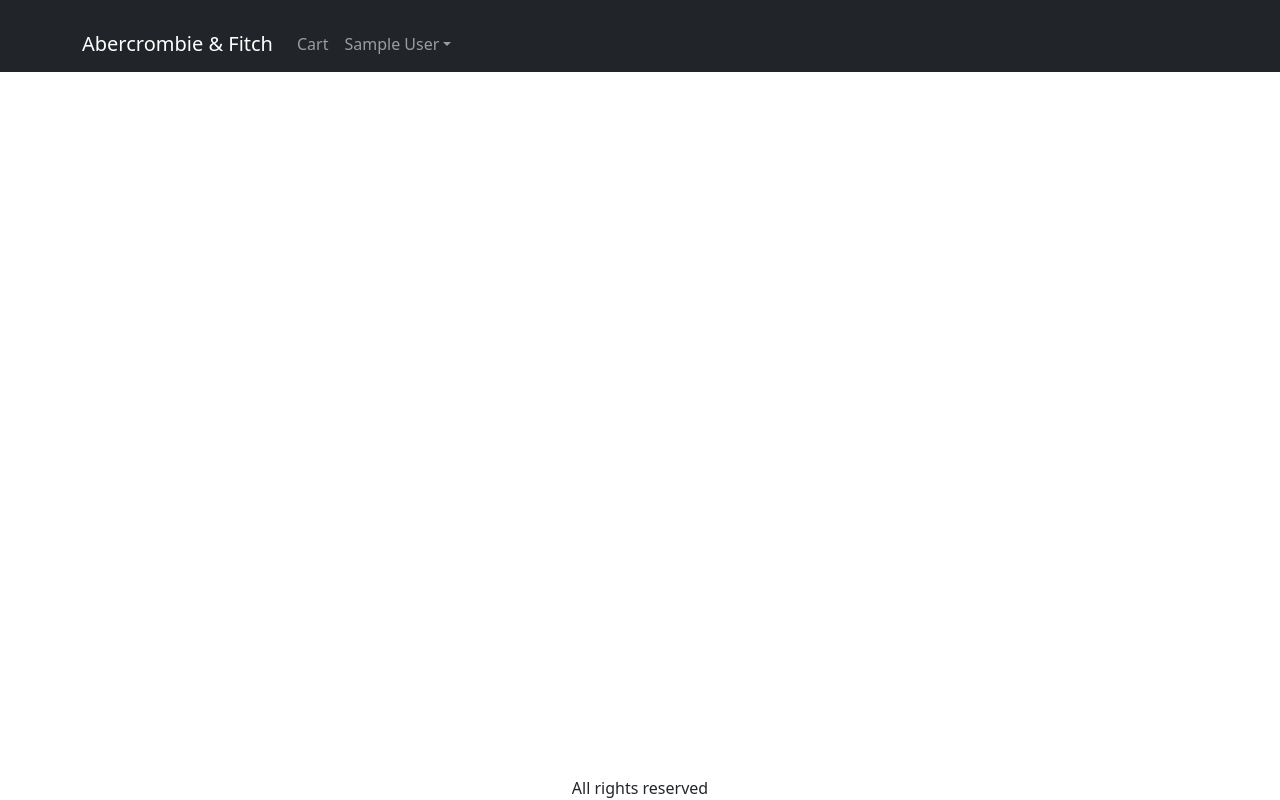
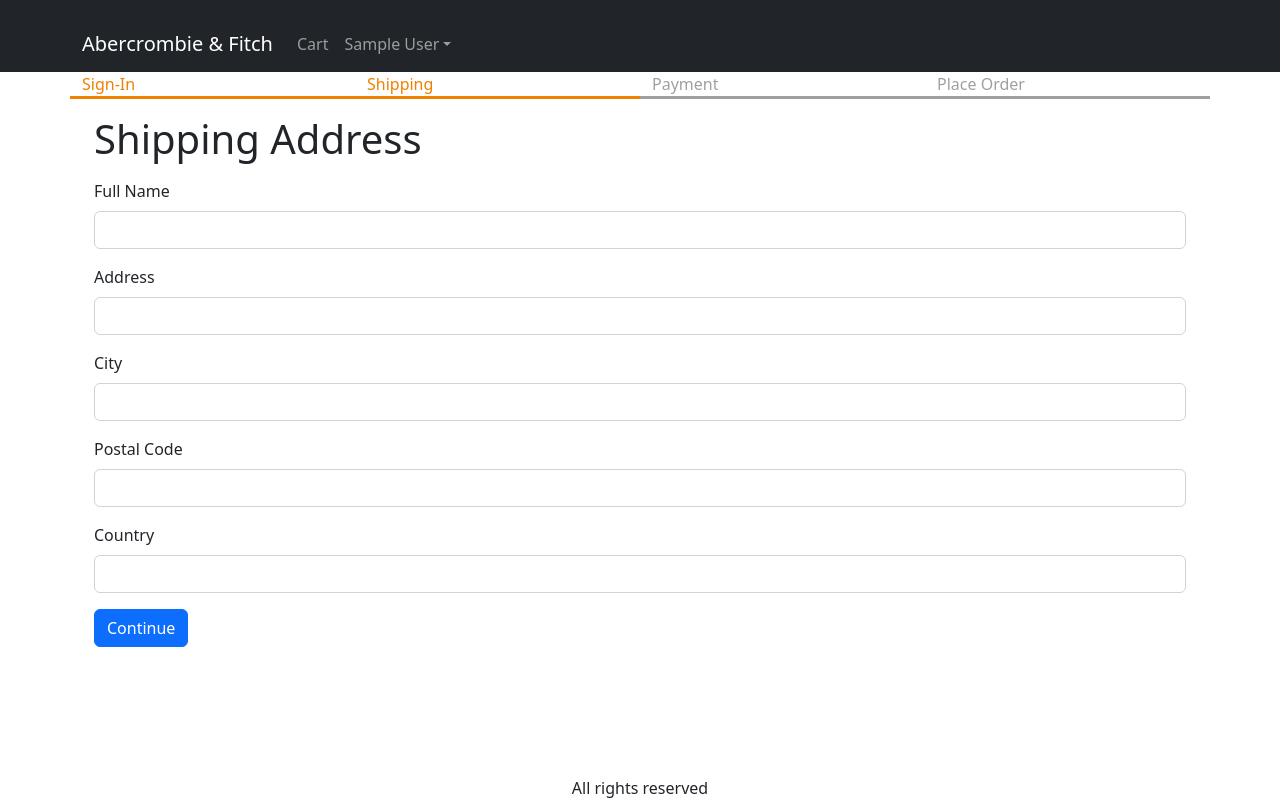
Before and after one commit to dhiaadjmi/abercrombie-frontend, a React (Create React App) app: page /shipping in a window 1280 px wide. Built offline with nearby package versions, Linux system fonts and the light colour scheme; sample sign-in values are in the browser's storage.

Commit message:
adding shippingScreen

```diff
--- a/src/App.js
+++ b/src/App.js
@@ -12,7 +12,7 @@
 import { ToastContainer } from 'react-toastify';
 import 'react-toastify/dist/ReactToastify.css';
 import NavDropdown from 'react-bootstrap/NavDropdown';
-
+import ShippingAddressScreen from './screens/ShippingAddressScreen';
 import { useContext } from 'react';
 import { Store } from './Store';
 
@@ -23,6 +23,7 @@
   const signoutHandler = () => {
     ctxDispatch({ type: 'USER_SIGNOUT' });
     localStorage.removeItem('userInfo');
+    localStorage.removeItem('shippingAddress');
   };
   return (
     <BrowserRouter>
@@ -77,7 +78,10 @@
               <Route path="/product/:slug" element={<ProductScreen />} />
               <Route path="/cart" element={<CartScreen />} />
               <Route path="/signin" element={<SigninScreen />} />
-
+              <Route
+                path="/shipping"
+                element={<ShippingAddressScreen />}
+              ></Route>
               <Route path="/" element={<HomeScreen />} />
             </Routes>
           </Container>
--- a/src/Store.js
+++ b/src/Store.js
@@ -8,6 +8,9 @@
   : null,
 
   cart: {
+    shippingAddress: localStorage.getItem('shippingAddress')
+    ? JSON.parse(localStorage.getItem('shippingAddress'))
+    : {},
     cartItems: localStorage.getItem('cartItems')
     ? JSON.parse(localStorage.getItem('cartItems'))
     : [],
@@ -42,6 +45,18 @@
         return {
           ...state,
           userInfo: null,
+          cart: {
+            cartItems: [],
+            shippingAddress: {},
+          },
+        };
+      case 'SAVE_SHIPPING_ADDRESS':
+        return {
+          ...state,
+          cart: {
+            ...state.cart,
+            shippingAddress: action.payload,
+          },
         };
     default:
       return state;
--- /dev/null
+++ b/src/components/CheckoutSteps.js
@@ -0,0 +1,14 @@
+import React from 'react';
+import Row from 'react-bootstrap/Row';
+import Col from 'react-bootstrap/Col';
+
+export default function CheckoutSteps(props) {
+  return (
+    <Row className="checkout-steps">
+      <Col className={props.step1 ? 'active' : ''}>Sign-In</Col>
+      <Col className={props.step2 ? 'active' : ''}>Shipping</Col>
+      <Col className={props.step3 ? 'active' : ''}>Payment</Col>
+      <Col className={props.step4 ? 'active' : ''}>Place Order</Col>
+    </Row>
+  );
+}
--- a/src/index.css
+++ b/src/index.css
@@ -46,3 +46,11 @@
 .container-sm {
   max-width: 540px;
 }
+.checkout-steps > div {
+  border-bottom: 0.2rem solid #a0a0a0;
+  color: #a0a0a0;
+}
+.checkout-steps > div.active {
+  border-bottom: 0.2rem solid #f08000;
+  color: #f08000;
+}
--- /dev/null
+++ b/src/screens/ShippingAddressScreen.js
@@ -0,0 +1,108 @@
+import React, { useContext, useEffect, useState } from 'react';
+import Form from 'react-bootstrap/Form';
+import Button from 'react-bootstrap/Button';
+import { useNavigate } from 'react-router-dom';
+import { Store } from '../Store';
+import CheckoutSteps from '../components/CheckoutSteps';
+
+export default function ShippingAddressScreen() {
+  const navigate = useNavigate();
+  const { state, dispatch: ctxDispatch } = useContext(Store);
+  const {
+    userInfo,
+    cart: { shippingAddress },
+  } = state;
+  const [fullName, setFullName] = useState(shippingAddress.fullName || '');
+  const [address, setAddress] = useState(shippingAddress.address || '');
+  const [city, setCity] = useState(shippingAddress.city || '');
+  const [postalCode, setPostalCode] = useState(
+    shippingAddress.postalCode || ''
+  );
+  useEffect(() => {
+    if (!userInfo) {
+      navigate('/signin?redirect=/shipping');
+    }
+  }, [userInfo, navigate]);
+  const [country, setCountry] = useState(shippingAddress.country || '');
+  const submitHandler = (e) => {
+    e.preventDefault();
+    ctxDispatch({
+      type: 'SAVE_SHIPPING_ADDRESS',
+      payload: {
+        fullName,
+        address,
+        city,
+        postalCode,
+        country,
+      },
+    });
+    localStorage.setItem(
+      'shippingAddress',
+      JSON.stringify({
+        fullName,
+        address,
+        city,
+        postalCode,
+        country,
+      })
+    );
+    navigate('/payment');
+  };
+  return (
+    <div>
+
+        <title>Shipping Address</title>
+      <CheckoutSteps step1 step2></CheckoutSteps>
+      <div className="container small-container">
+        <h1 className="my-3">Shipping Address</h1>
+        <Form onSubmit={submitHandler}>
+          <Form.Group className="mb-3" controlId="fullName">
+            <Form.Label>Full Name</Form.Label>
+            <Form.Control
+              value={fullName}
+              onChange={(e) => setFullName(e.target.value)}
+              required
+            />
+          </Form.Group>
+          <Form.Group className="mb-3" controlId="address">
+            <Form.Label>Address</Form.Label>
+            <Form.Control
+              value={address}
+              onChange={(e) => setAddress(e.target.value)}
+              required
+            />
+          </Form.Group>
+          <Form.Group className="mb-3" controlId="city">
+            <Form.Label>City</Form.Label>
+            <Form.Control
+              value={city}
+              onChange={(e) => setCity(e.target.value)}
+              required
+            />
+          </Form.Group>
+          <Form.Group className="mb-3" controlId="postalCode">
+            <Form.Label>Postal Code</Form.Label>
+            <Form.Control
+              value={postalCode}
+              onChange={(e) => setPostalCode(e.target.value)}
+              required
+            />
+          </Form.Group>
+          <Form.Group className="mb-3" controlId="country">
+            <Form.Label>Country</Form.Label>
+            <Form.Control
+              value={country}
+              onChange={(e) => setCountry(e.target.value)}
+              required
+            />
+          </Form.Group>
+          <div className="mb-3">
+            <Button variant="primary" type="submit">
+              Continue
+            </Button>
+          </div>
+        </Form>
+      </div>
+    </div>
+  );
+}
```
